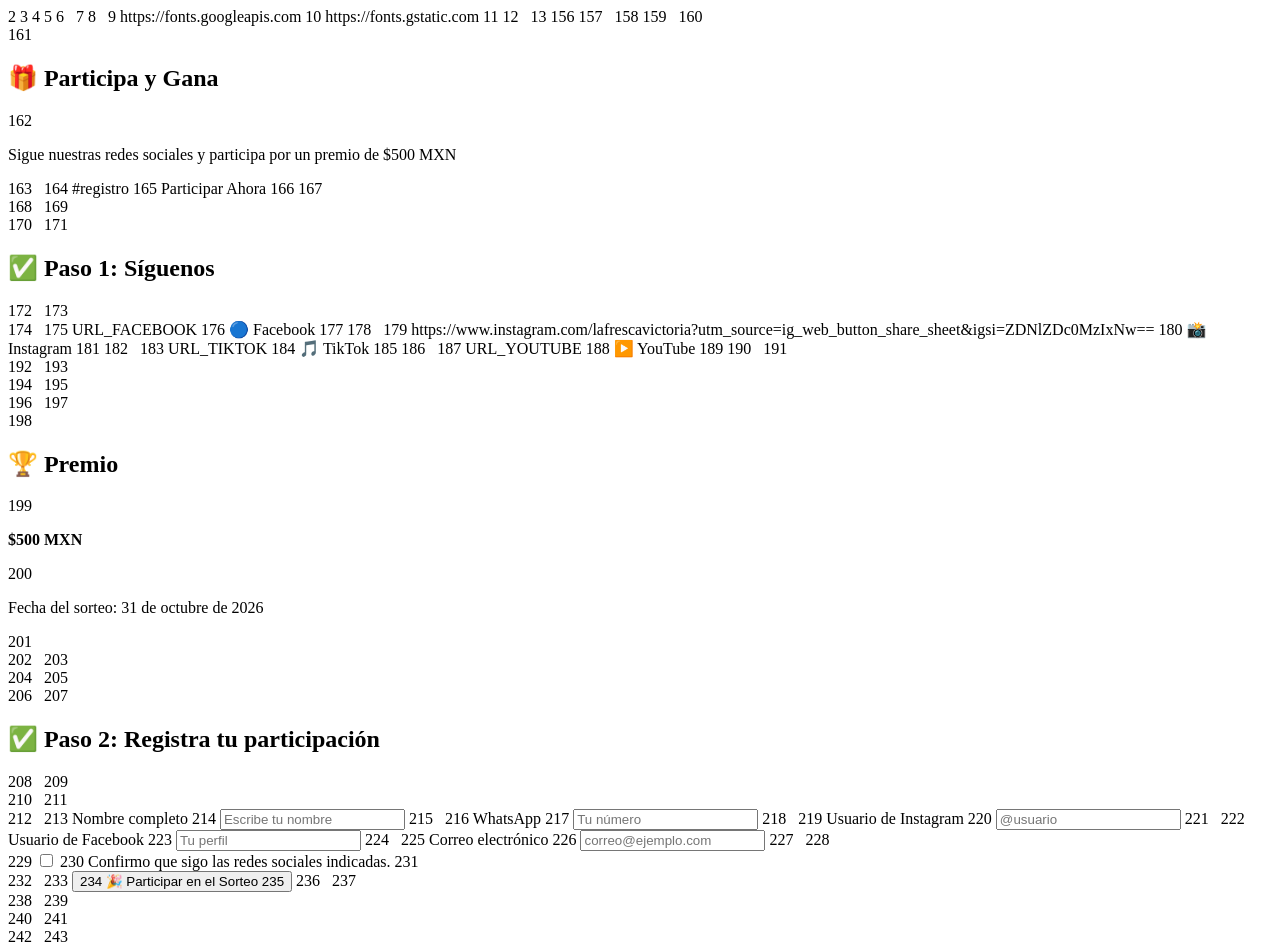
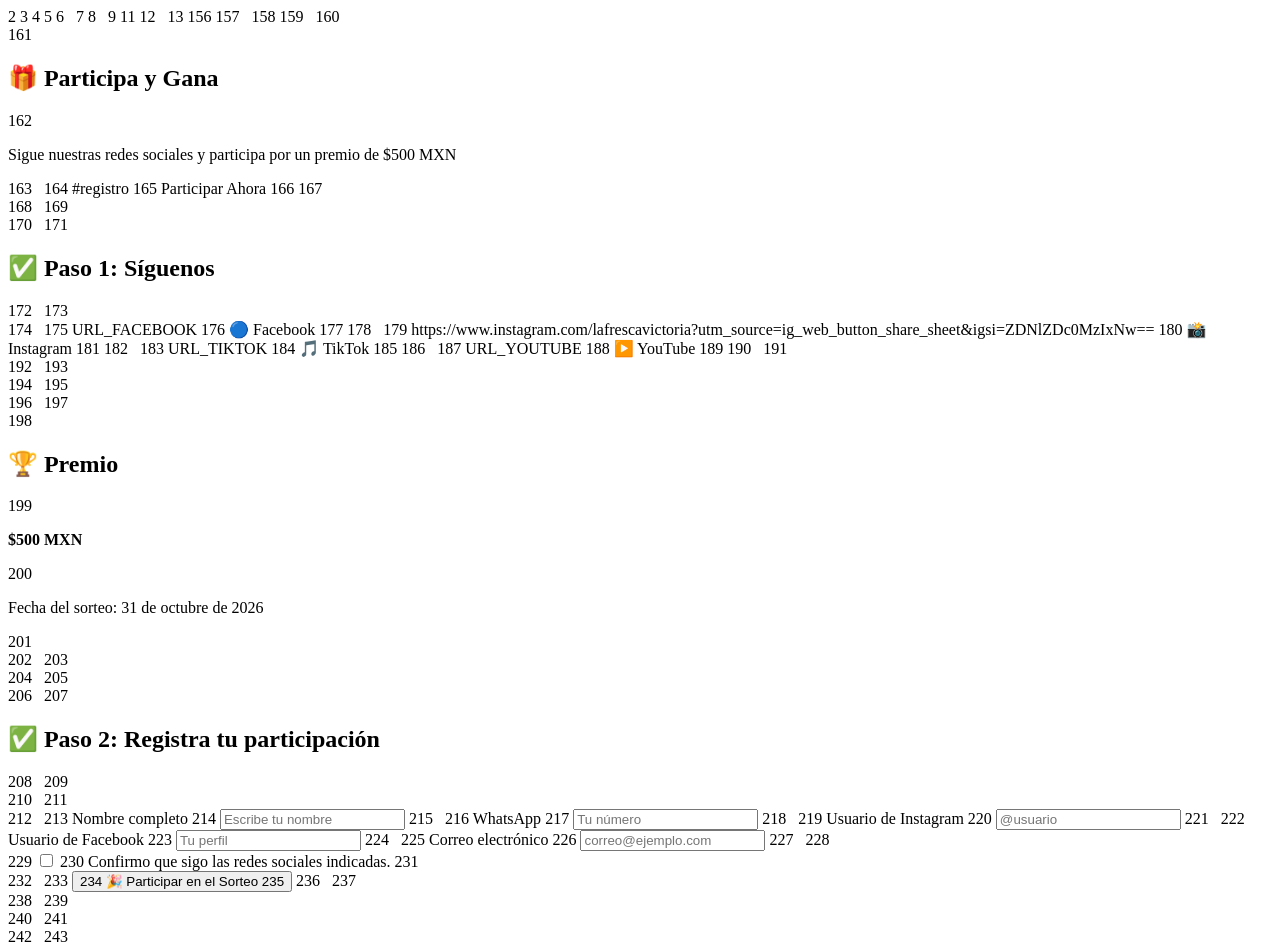
Before and after one commit to avelico/avelico.github.io, a plain HTML site: page index.html in a window 1280 px wide. Shown: the top 942 px of the page. Drawn offline with Linux system fonts and the light colour scheme.

Commit message:
Update index.html

```diff
--- a/index.html
+++ b/index.html
@@ -10,13 +10,11 @@
 6
 
 7
-<title>Participa y Gana</title>
+<title>REDES LA VICTORIA</title>
 8
 
 9
-https://fonts.googleapis.com
-10
-https://fonts.gstatic.com
+<link href="https://fonts.googleapis.com/css2?family=Poppins:wght@300;400;600;700&display=swap" rel="stylesheet">
 11
 <link href="https://fonts.googleapis.com/css2?family=Poppins:wght@300;400;600;700&display=swap" rel="stylesheet">
 12
```
